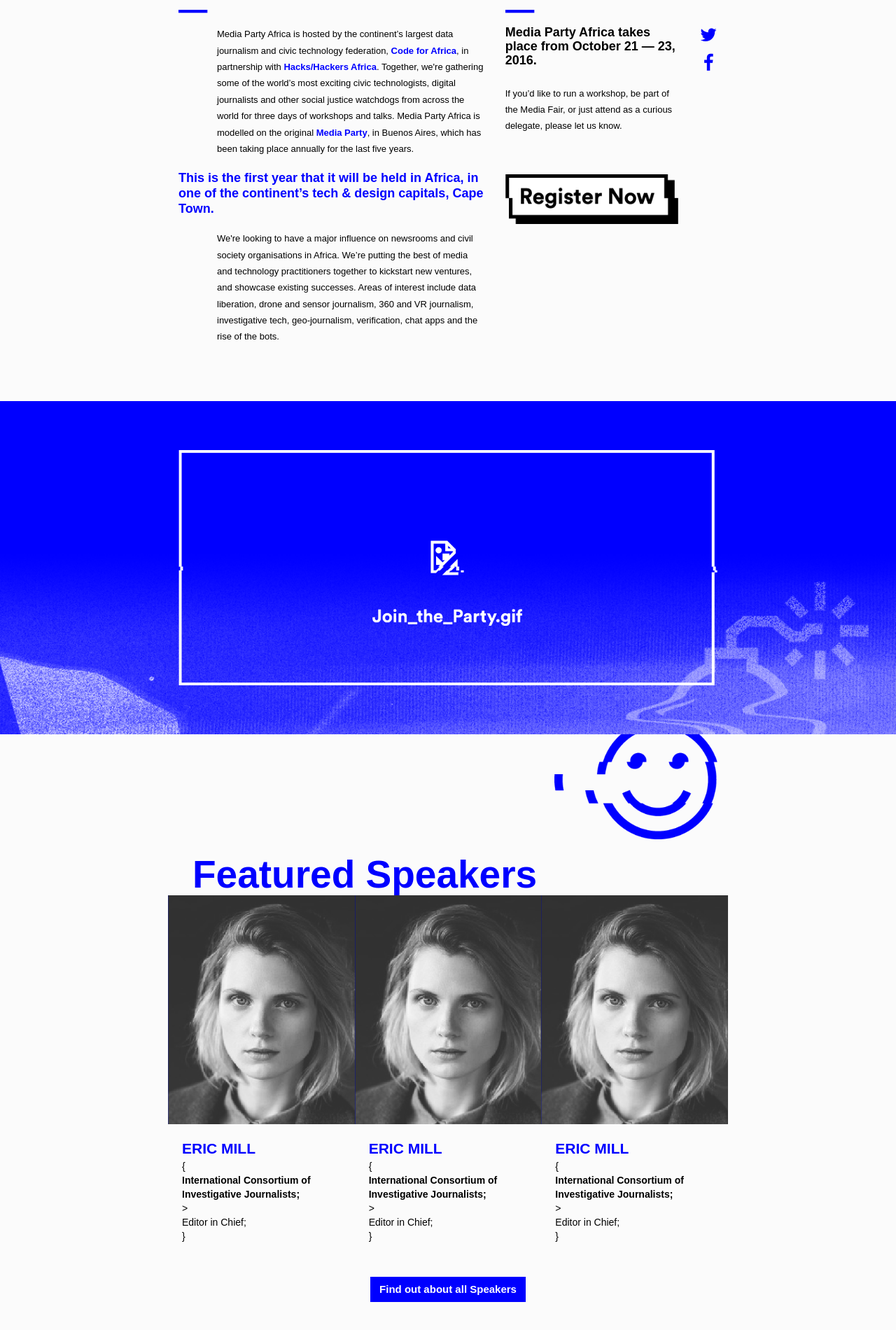
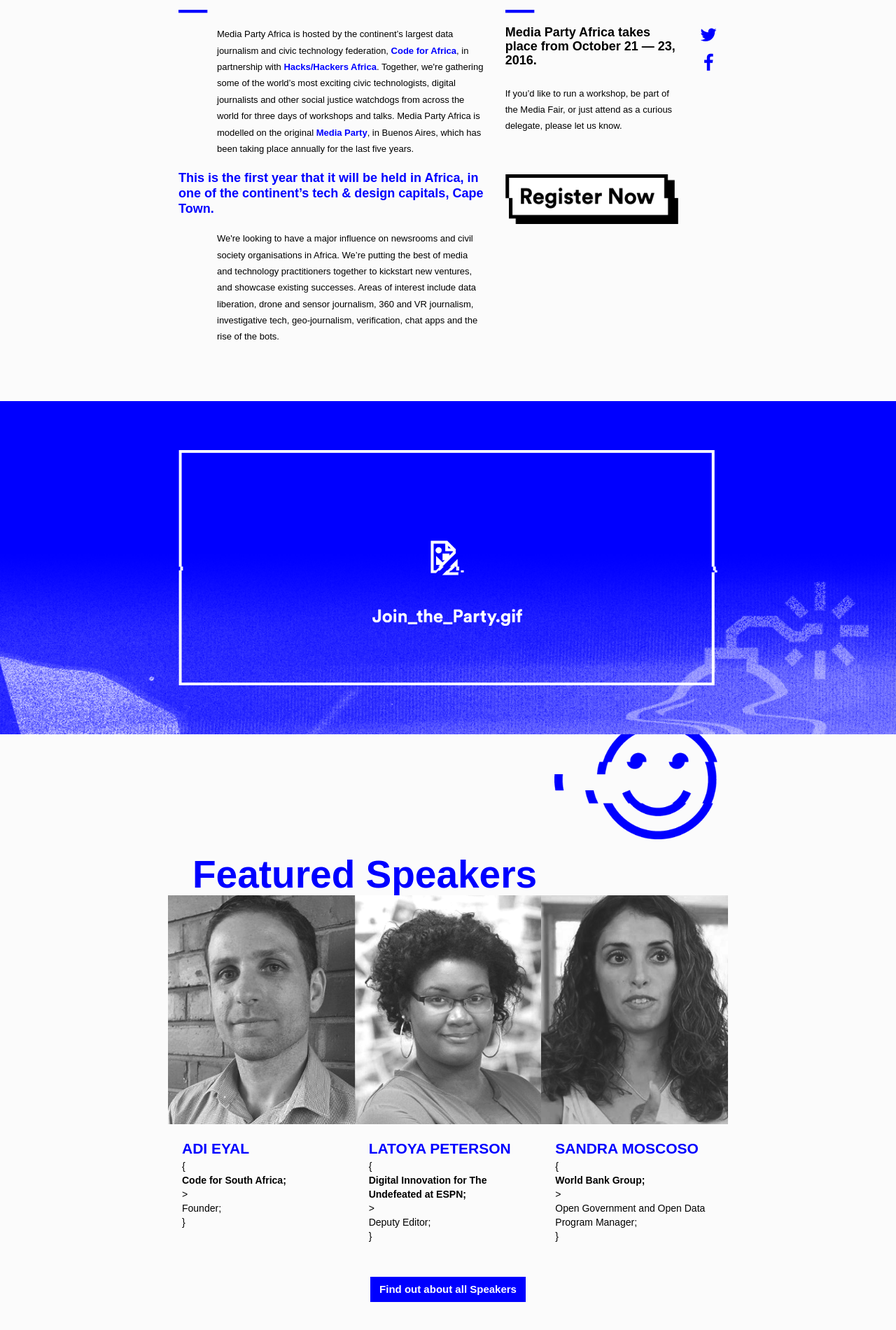
Before and after one commit to CodeForAfrica-ARCHIVE/MediaIndabaAfrica, a Jekyll site: the page built from index.html, in a window 1280 px wide. Shown: the part 1408-3308 px from the top of the page at 70% size. Built offline with Jekyll 4.4.1, drawn with Linux system fonts in a browser that asks for light colours; grey boxes are pictures that could not be loaded.

Commit message:
First set of speakers

```diff
--- a/_data/speakers.yml
+++ b/_data/speakers.yml
@@ -1,20 +1,20 @@
-- name: Eric Mill
-  org: International Consortium of Investigative Journalists
-  role: Editor in Chief
-  img: /img/assets/assets-photo.png
-  img_hover: /img/assets/assets-photo_hover.png
-  css_class: eric
+- name: Adi Eyal
+  org: Code for South Africa
+  role: Founder
+  img: /img/speakers/adi.png
+  img_hover: /img/speakers/adi_glitch.jpg
+  css_class: adi
 
-- name: Eric Mill
-  org: International Consortium of Investigative Journalists
-  role: Editor in Chief
-  img: /img/assets/assets-photo.png
-  img_hover: /img/assets/assets-photo_hover.png
-  css_class: eric
+- name: Latoya Peterson
+  org: Digital Innovation for The Undefeated at ESPN
+  role: Deputy Editor
+  img: /img/speakers/latoya.png
+  img_hover: /img/speakers/latoya_glitch.jpg
+  css_class: latoya
 
-- name: Eric Mill
-  org: International Consortium of Investigative Journalists
-  role: Editor in Chief
-  img: /img/assets/assets-photo.png
-  img_hover: /img/assets/assets-photo_hover.png
-  css_class: eric
+- name: Sandra Moscoso
+  org: World Bank Group
+  role: Open Government and Open Data Program Manager
+  img: /img/speakers/sandra.png
+  img_hover: /img/speakers/sandra_glitch.jpg
+  css_class: sandra
```
Also changed, not shown: img/speakers/adi.png (added), img/speakers/adi_glitch.jpg (added), img/speakers/latoya.png (added), img/speakers/latoya_glitch.jpg (added), img/speakers/sandra.png (added), img/speakers/sandra_glitch.jpg (added).
